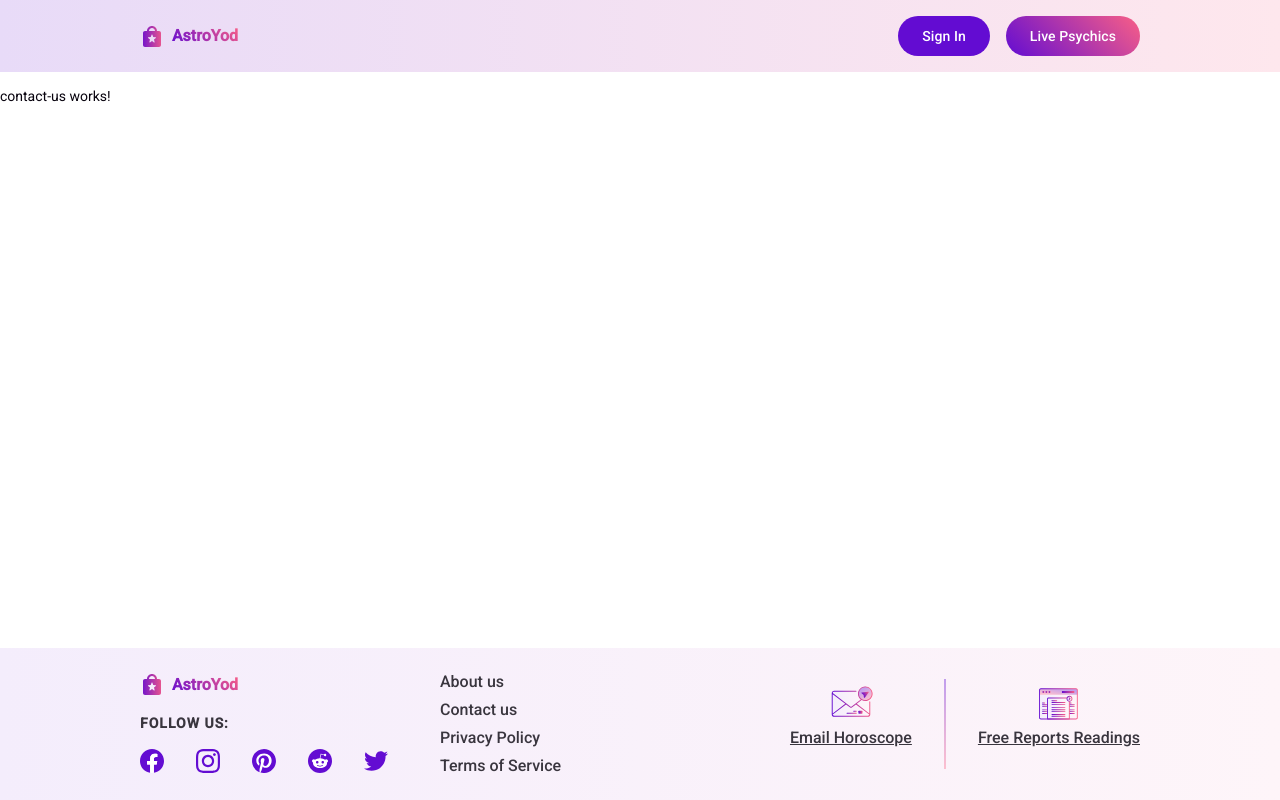
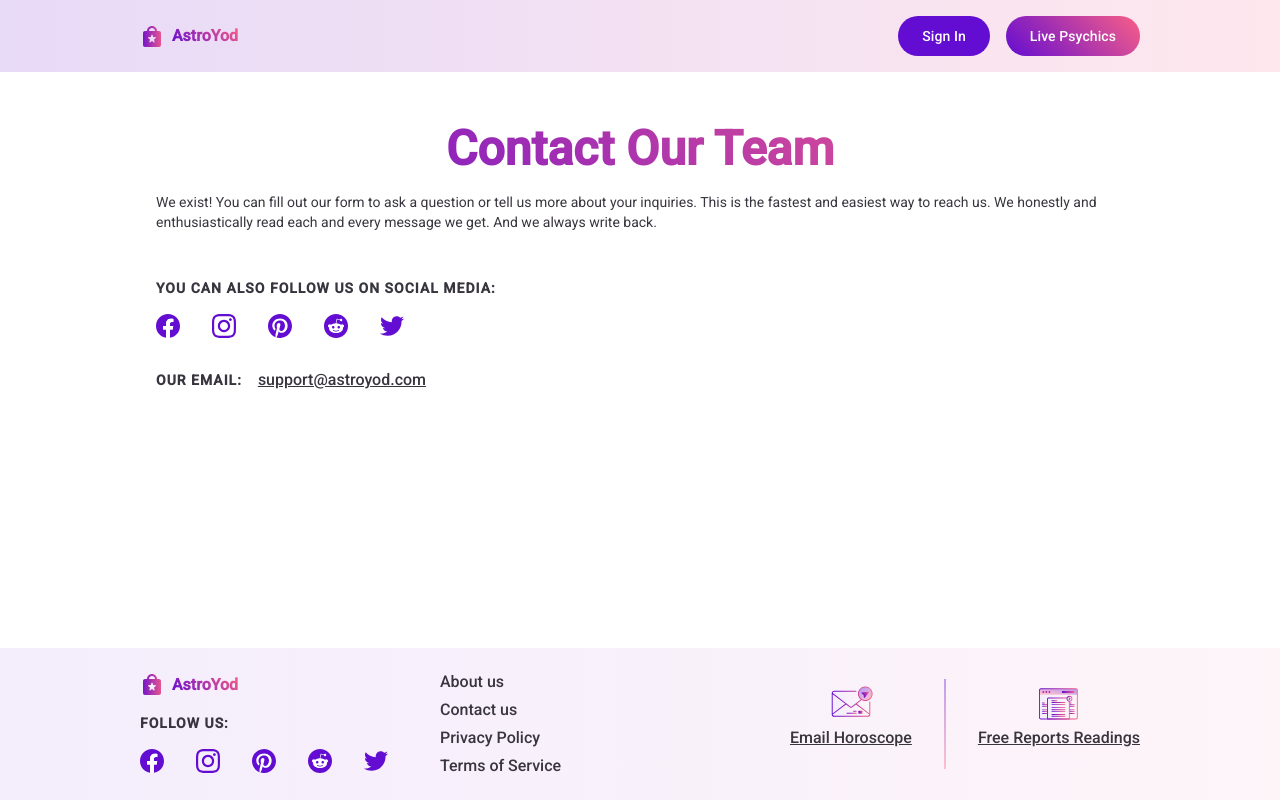
Before and after one commit to VYemalianova/angular-v19-sample, an Angular app: page /contact-us in a window 1280 px wide. Built offline with nearby package versions, Linux system fonts and the light colour scheme; no server answers.

Commit message:
add contact-us page

```diff
--- a/src/app/pages/contact-us/contact-us.component.html
+++ b/src/app/pages/contact-us/contact-us.component.html
@@ -1 +1,29 @@
-<p>contact-us works!</p>
+<div class="content-wrapper color-gun-powder content-wrapper">
+  <div class="contact-us-content mt-xl">
+    <h1 class="gradient--text">Contact Our Team</h1>
+    <p>
+      We exist! You can fill out our form to ask a question or tell us more about your
+      inquiries. This is the fastest and easiest way to reach us. We honestly and
+      enthusiastically read each and every message we get. And we always write back.
+    </p>
+  </div>
+
+  <div class="social-media-content">
+    <h4 class="text-caps">You can also follow us on social media:</h4>
+    <div class="social-media-icons">
+      @for (network of socialNetworkList; track $index) {
+        <img [src]="'assets/images/icons/social-icons/' + network + '.svg'" class="cursor-pointer" />
+      }
+    </div>
+
+    <div class="mailto-wrapper">
+      <h4 class="text-caps">our email:</h4>
+      <a
+        href="mailto:example@example.com?subject=contact with support"
+        class="link__underline"
+      >
+        support&#64;astroyod.com
+      </a>
+    </div>
+  </div>
+</div>
--- a/src/app/pages/contact-us/contact-us.component.scss
+++ b/src/app/pages/contact-us/contact-us.component.scss
@@ -0,0 +1,33 @@
+.content-wrapper {
+  display: flex;
+  flex-direction: column;
+  justify-content: space-between;
+  gap: 32px;
+  padding: 16px;
+}
+
+.contact-us-content h1 {
+  text-align: center;
+}
+
+.social-media-icons {
+  display: flex;
+  gap: 32px;
+  margin-top: 16px;
+
+  img:hover {
+    box-shadow: rgba(57, 53, 62, 1) 0px 3px 8px;
+    border-radius: 5px;
+  }
+}
+
+.mailto-wrapper {
+  display: flex;
+  align-items: center;
+  gap: 16px;
+  margin-top: 32px;
+
+  h4 {
+    margin-top: 0;
+  }
+}
--- a/src/app/pages/contact-us/contact-us.component.ts
+++ b/src/app/pages/contact-us/contact-us.component.ts
@@ -7,5 +7,5 @@ import { Component } from '@angular/core';
   styleUrl: './contact-us.component.scss'
 })
 export class ContactUsComponent {
-
+  socialNetworkList = ['facebook', 'instagram', 'pinterest', 'reddit', 'twitter'];
 }
```
